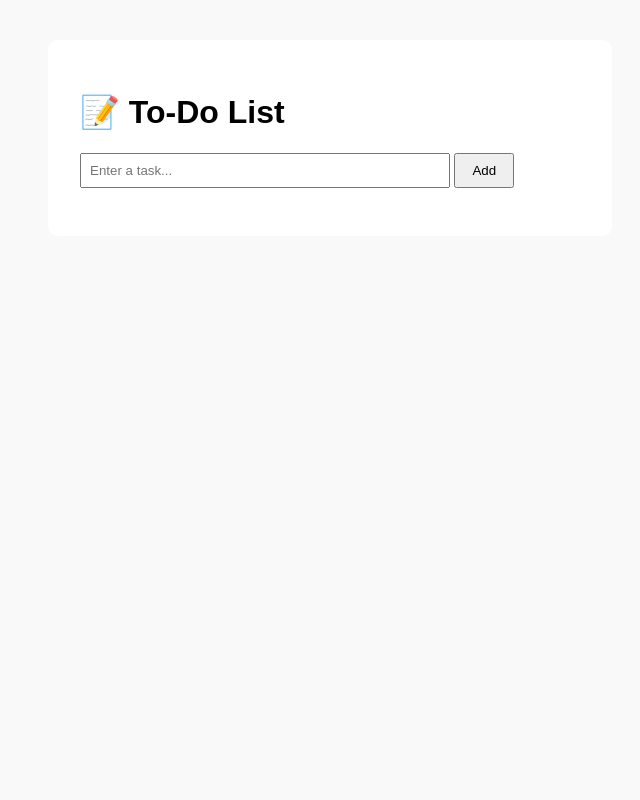
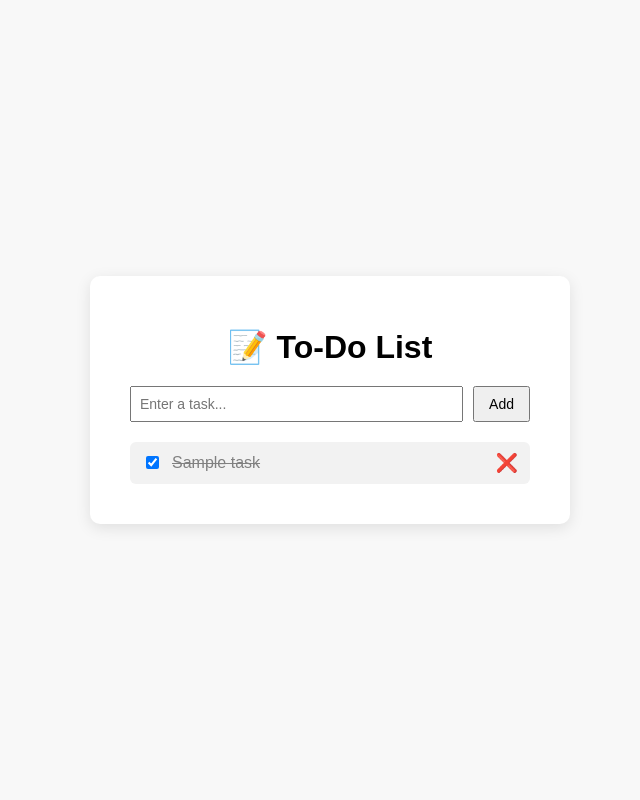
Before and after one commit to sushmam21/todo_list_python_flask, a Flask app: template templates/index.html in a window 1280 px wide. Shown: the whole page, without its empty margins (310-950 px from the left). Run offline with Flask 3, Linux system fonts and the light colour scheme; the template is opened without the code that fills it: most values are stand-ins (such as "Sample title", 1, 10 or a date in 2020).

Commit message:
implemented code

```diff
--- a/static/style.css
+++ b/static/style.css
@@ -1,36 +1,80 @@
 body {
     font-family: Arial, sans-serif;
-    background-color: #f9f9f9;
-    padding: 2rem;
+    background-color: #f8f8f8;
+    display: flex;
+    justify-content: center;
+    align-items: center;
+    height: 100vh;
+    margin: 0;
 }
+
 .container {
-    max-width: 500px;
-    margin: auto;
-    background: white;
-    padding: 2rem;
+    background-color: white;
+    padding: 30px 40px;
     border-radius: 10px;
+    box-shadow: 0 4px 15px rgba(0, 0, 0, 0.1);
+    width: 400px;
 }
-form input {
-    width: 70%;
-    padding: 0.5rem;
+
+h1 {
+    text-align: center;
+    margin-bottom: 20px;
 }
-form button {
-    padding: 0.5rem 1rem;
+
+.add-form {
+    display: flex;
+    gap: 10px;
+    margin-bottom: 20px;
 }
-ul {
-    list-style: none;
+
+.add-form input[type="text"] {
+    flex: 1;
+    padding: 8px;
+    font-size: 14px;
+}
+
+.add-form button {
+    padding: 8px 14px;
+    font-size: 14px;
+    cursor: pointer;
+}
+
+.task-list {
+    list-style-type: none;
     padding: 0;
+    margin: 0;
 }
-li {
+
+.task-item {
     display: flex;
+    align-items: center;
     justify-content: space-between;
-    margin: 0.5rem 0;
+    background-color: #f2f2f2;
+    padding: 10px 12px;
+    border-radius: 6px;
+    margin-bottom: 10px;
 }
-li.done a {
+
+.task-form {
+    display: flex;
+    align-items: center;
+    flex-grow: 1;
+    gap: 10px;
+}
+
+.task-text {
+    font-size: 16px;
+}
+
+.task-text.done {
     text-decoration: line-through;
     color: gray;
 }
-a.delete {
-    color: red;
+
+.delete-btn {
+    font-size: 18px;
+    color: #e74c3c;
     text-decoration: none;
+    margin-left: 10px;
+    cursor: pointer;
 }
--- a/templates/index.html
+++ b/templates/index.html
@@ -8,16 +8,20 @@
 <body>
     <div class="container">
         <h1>📝 To-Do List</h1>
-        <form method="POST" action="/add">
+        <form method="POST" action="/add" class="add-form">
             <input type="text" name="task" placeholder="Enter a task..." required>
             <button type="submit">Add</button>
         </form>
 
-        <ul>
-            {% for i, task in enumerate(tasks) %}
-                <li class="{{ 'done' if task.done }}">
-                    <a href="/toggle/{{ i }}">{{ task.task }}</a>
-                    <a href="/delete/{{ i }}" class="delete">❌</a>
+        <ul class="task-list">
+            {% for task in tasks %}
+                {% set i = loop.index0 %}
+                <li class="task-item">
+                    <form method="POST" action="/toggle/{{ i }}" class="task-form">
+                        <input type="checkbox" {% if task.done %}checked{% endif %} onchange="this.form.submit()">
+                        <span class="task-text {% if task.done %}done{% endif %}">{{ task.task }}</span>
+                    </form>
+                    <a href="/delete/{{ i }}" class="delete-btn">❌</a>
                 </li>
             {% endfor %}
         </ul>
```
Also changed, not shown: data/tasks.json (+14 -1 lines), README.md, static/script.js (line endings or trailing spaces).
